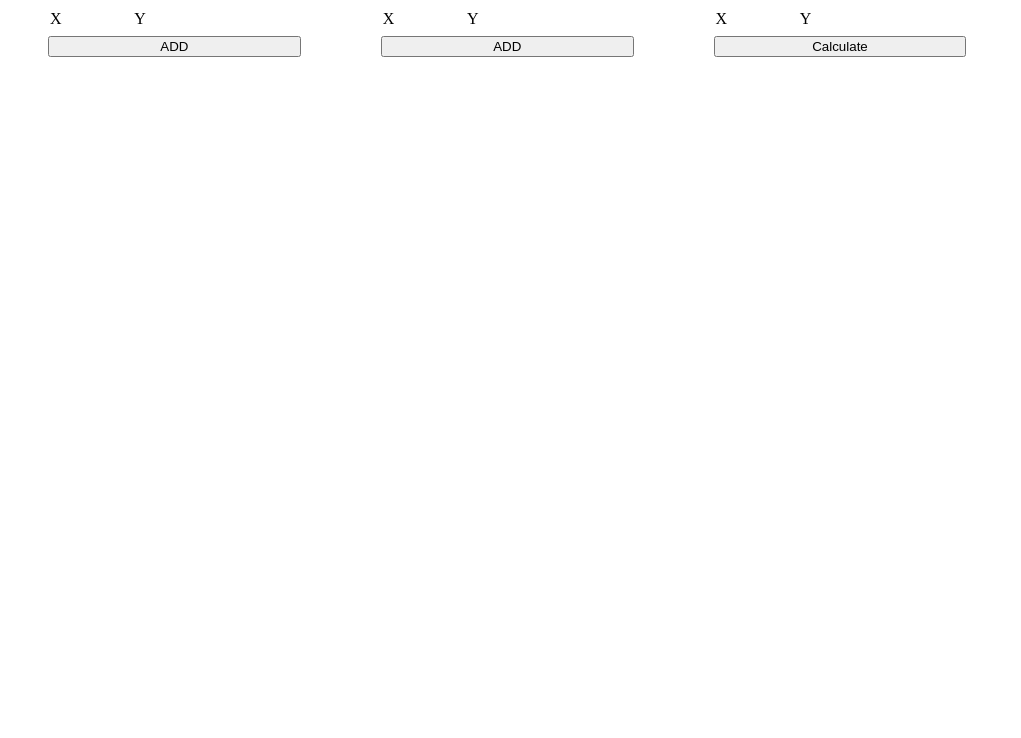
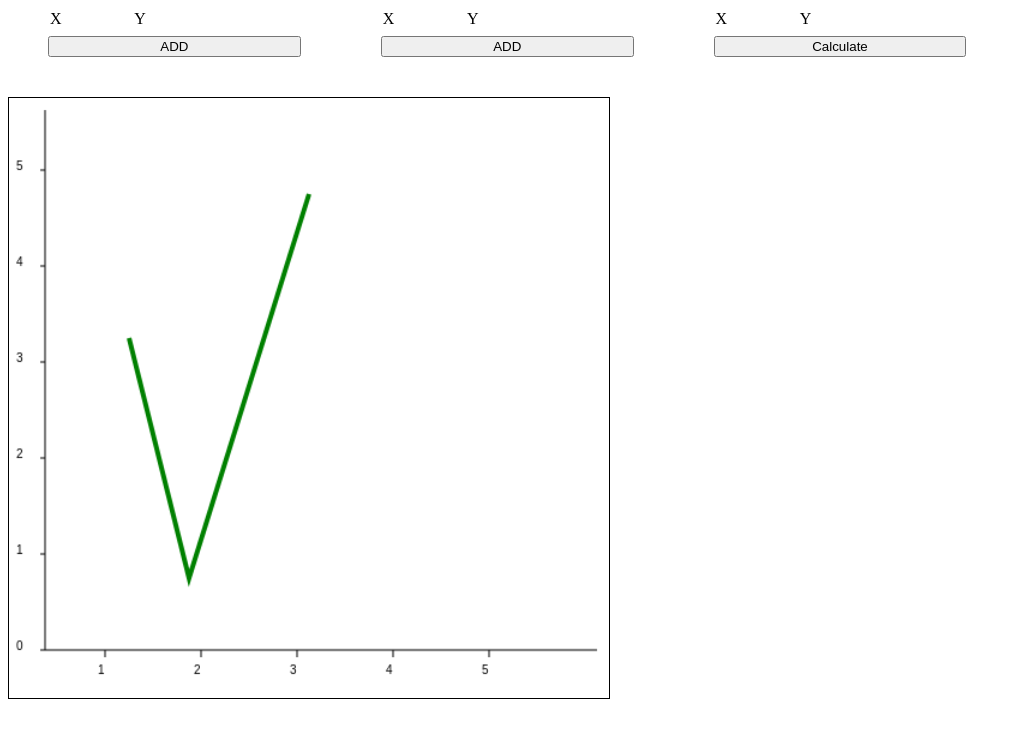
Before and after one commit to Gaponoffd/statictable, a plain HTML site: page index.html in a window 1280 px wide. Shown: the whole page, without its empty margins (0-1021 px from the left). Drawn offline with Linux system fonts and the light colour scheme.

Commit message:
chart begin

```diff
--- a/index.html
+++ b/index.html
@@ -23,6 +23,9 @@
 
       </div>
       <button class="button button-add" data-button="add">ADD</button>
+
+
+
     </div>
 
 
@@ -58,6 +61,9 @@
 
   </div>
 
+
+  <canvas width="500" height="500" id="chart1"></canvas>
+
   <script src="./main.js"></script>
 </body>
 </html>
--- a/main.css
+++ b/main.css
@@ -25,3 +25,11 @@
   display: block;
   margin-top: 6px;
 }
+
+
+canvas {
+  border: 1px solid black;
+  margin-top: 40px;
+  width: 600px;
+  height: 600px;
+}
--- a/main.js
+++ b/main.js
@@ -88,3 +88,68 @@ table1.addEventListener('click', tableChange)
 table2.addEventListener('click', tableChange)
 
 table1Result.addEventListener('click', createTrResult)
+
+
+
+
+
+
+
+
+
+// Получаем canvas элемент
+let canvas = document.getElementById('chart1');
+
+// Указываем элемент для 2D рисования
+let ctx = canvas.getContext('2d');
+
+ctx.fillStyle = "black"; // Задаём чёрный цвет для линий
+ctx.lineWidth = 1; // Ширина линии
+
+ctx.beginPath(); // Запускает путь
+ctx.moveTo(30, 10); // Указываем начальный путь
+ctx.lineTo(30, 460); // ось Y
+ctx.lineTo(490, 460); // ось X
+ctx.stroke(); // рисуем
+ctx.closePath();
+
+
+// риски по Y
+for(let i = 0; i < 6; i++) {
+  ctx.fillText(5 - i + "", 6, i * 80 + 60);
+  ctx.beginPath();
+  ctx.moveTo(26, i * 80 + 60);
+  ctx.lineTo(30, i * 80 + 60);
+  ctx.stroke();
+  ctx.closePath();
+}
+
+// риски по X
+for(let i = 1; i < 6; i++) {
+  ctx.fillText(i + "", i * 80 - 6, 480);
+  ctx.beginPath();
+  ctx.moveTo(i * 80, 466);
+  ctx.lineTo(i * 80, 460);
+  ctx.stroke();
+  ctx.closePath();
+}
+
+// Массив с меткам месяцев
+//let labels = [20, 40, 60, 80, 100];
+
+
+
+// Объявляем массив данных графика
+let data = [ [100, 200], [150, 400], [250, 80] ];
+
+
+// Цикл для от рисовки графиков
+ctx.beginPath();
+ctx.strokeStyle = "green";
+ctx.lineWidth = 4;
+for(const [x,y] of  data) {
+  ctx.lineTo(x, y);
+}
+
+ctx.stroke(); // рисуем
+ctx.closePath();
```
